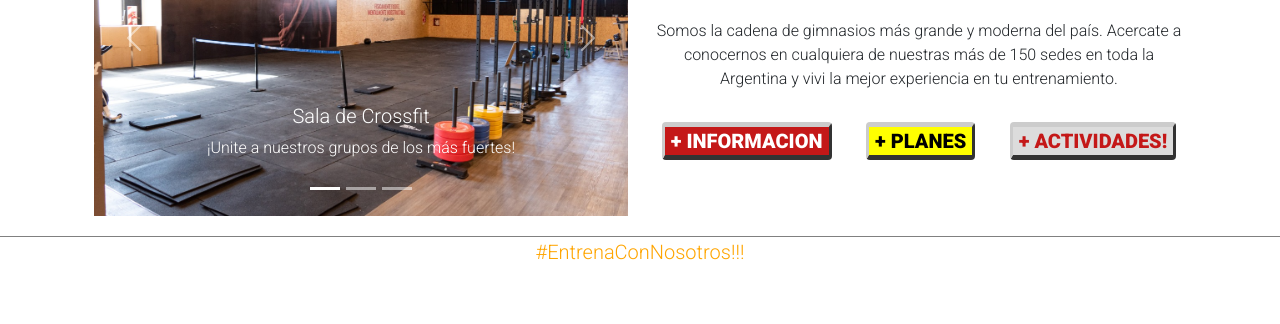
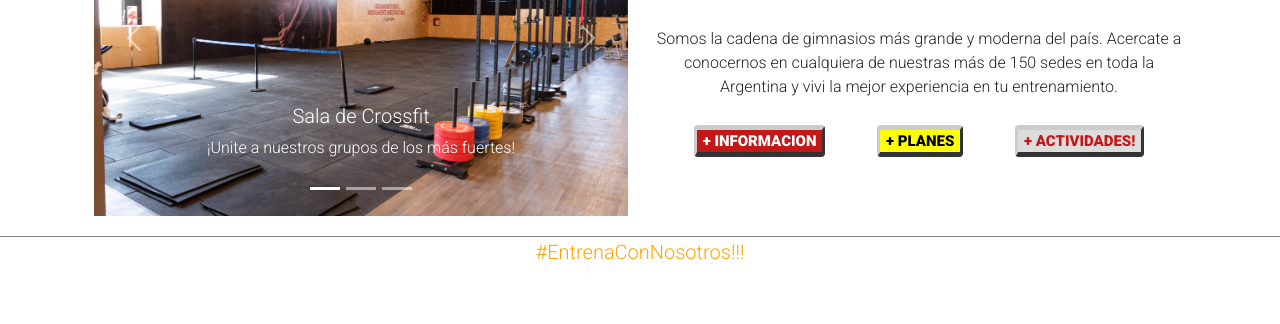
Before and after one commit to brianschmid89/Entrega-Final, a website: page index.html in a window 1280 px wide. Shown: the part 476-800 px from the top of the page. Drawn offline with nearby package versions, Linux system fonts and the light colour scheme.

Commit message:
modificacion botones

```diff
--- a/scss/_botones.scss
+++ b/scss/_botones.scss
@@ -1,5 +1,5 @@
 .button {
-    font: bold 20px $fuenteTipo;
+    font: bold 15px $fuenteTipo;
     text-decoration: none;
     background-color: #c41818;
     color: white;
@@ -15,13 +15,13 @@
     flex-direction: row;
     align-items: center;
     align-content: center;
-    justify-content: space-around;
+    justify-content: space-evenly;
 }
 .button1 {
     @extend .button;
     background-color: yellow;
     color: black;
-    margin:15px 15px;
+    margin:10px 10px;
 }
 
 .button2 {
```
Also changed, not shown: css/estilos.css.
